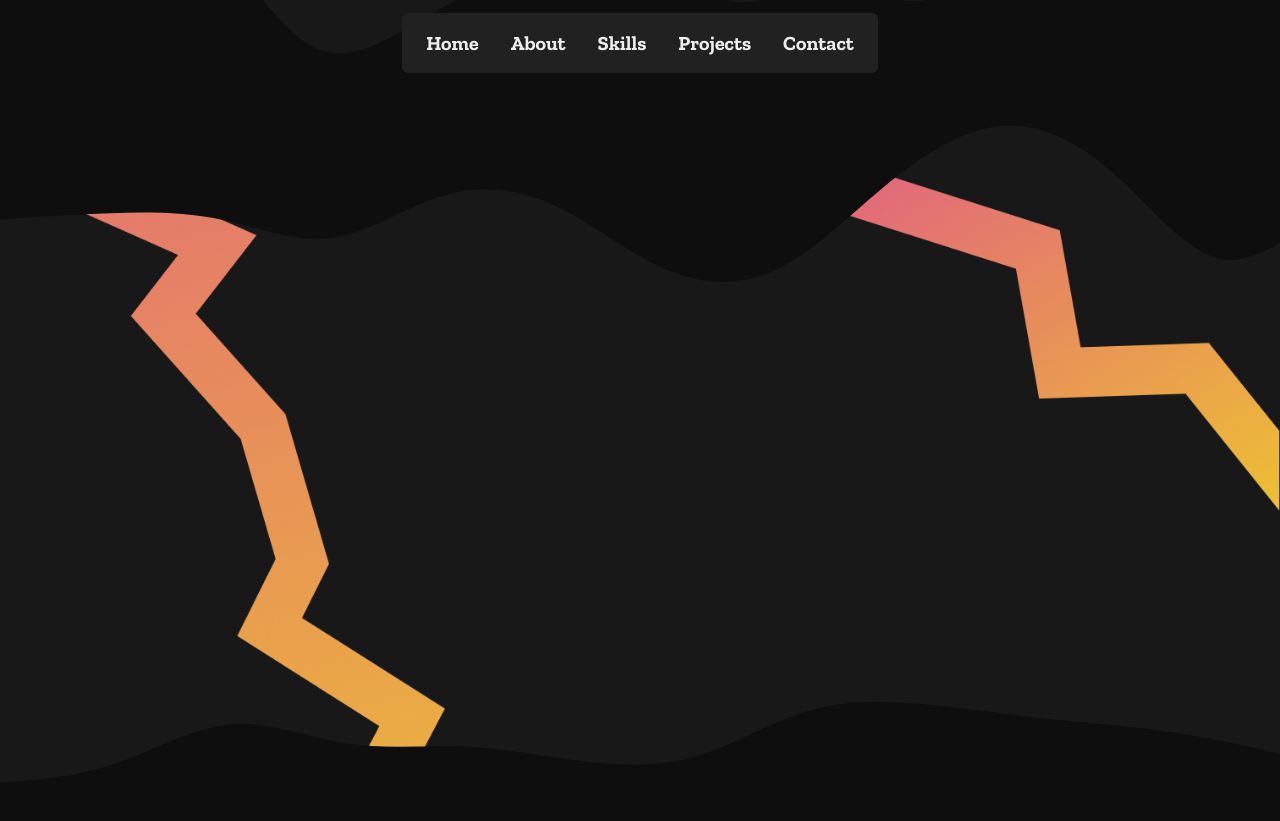
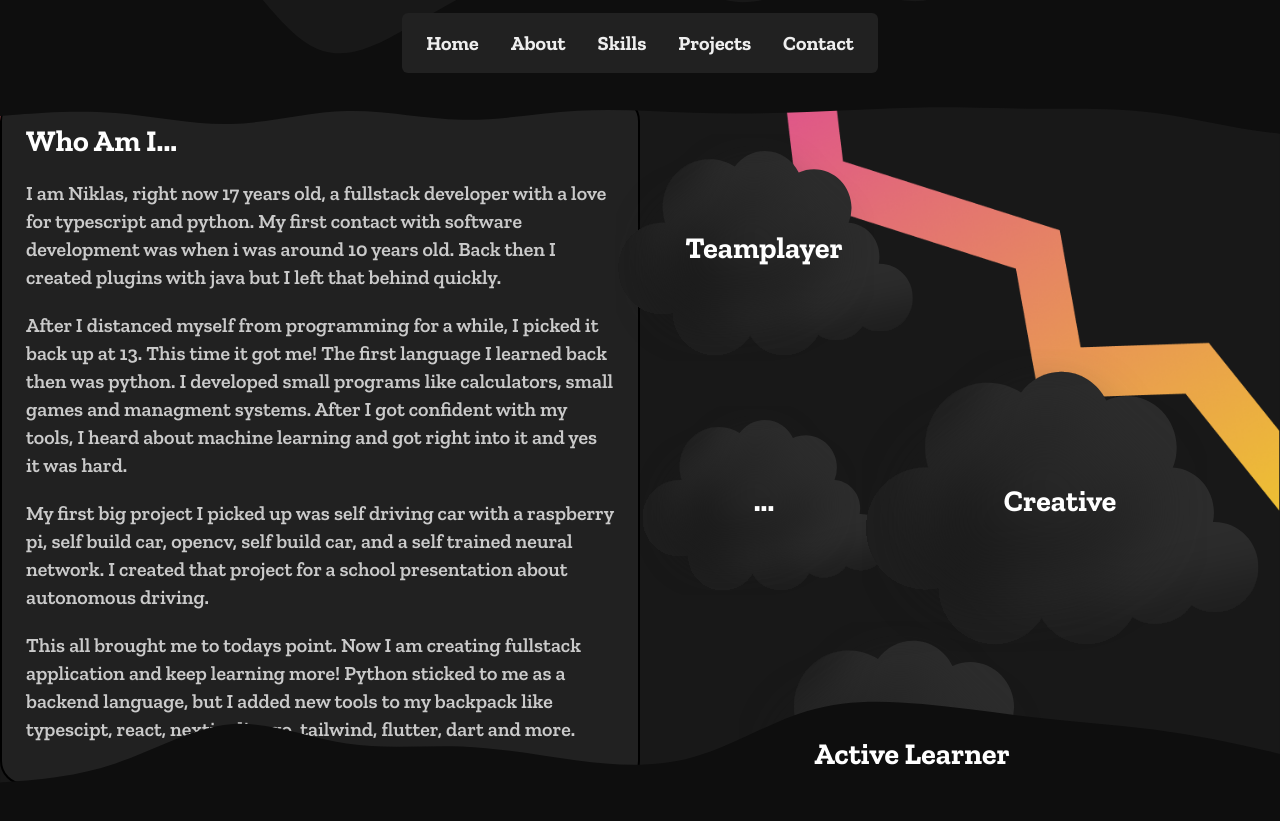
Before and after one commit to Niklas-dev/niklas-dev-portfolio, a Next.js app: page / in a window 1280 px wide. Shown: the part 711-1532 px from the top of the page. Built offline with nearby package versions, Linux system fonts and the light colour scheme.

Commit message:
added content to about page

```diff
--- a/src/app/(sections)/about/AboutSection.tsx
+++ b/src/app/(sections)/about/AboutSection.tsx
@@ -2,24 +2,106 @@ import React from "react";
 
 import "./../../../styles/about.css";
 
+const zilla_bold = Zilla_Slab({ subsets: ["latin"], weight: "700" });
+
+const zilla_semi = Zilla_Slab({ subsets: ["latin"], weight: "600" });
+
+import { Zilla_Slab } from "next/font/google";
+import SmallCloud from "@/components/SmallCloud";
+
 export default function AboutSection() {
   return (
     <section className="relative min-h-screen h-screen w-screen bg-[url('../../public/assets/background-portfolio-about.png')] bg-center bg-no-repeat bg-cover">
-      <div className="w-screen overflow-x-hidden">
+      <div className="w-screen overflow-x-hidden h-12 overflow-y-clip absolute top">
         <svg
+          className=""
           width="3000"
           height="300"
           viewBox="0 0 2000 200"
-          className=""
           xmlns="http://www.w3.org/2000/svg"
         >
           <path
-            d="m0 87 12.3-.8c12.4-.9 37-2.5 61.7-3.4 24.7-.8 49.3-.8 74 4.4 24.7 5.1 49.3 15.5 74 12 24.7-3.5 49.3-20.9 74-28.2 24.7-7.3 49.3-4.7 74 6.8 24.7 11.5 49.3 31.9 74.2 42.5 24.8 10.7 49.8 11.7 74.6-.5 24.9-12.1 49.5-37.5 74.2-57.6C617.7 42 642.3 27 667 24.8c24.7-2.1 49.3 8.5 74 30.2 24.7 21.7 49.3 54.3 74 58.5 24.7 4.2 49.3-20.2 74-33.8 24.7-13.7 49.3-16.7 74-7.5 24.7 9.1 49.3 30.5 74 45.5 24.7 15 49.3 23.6 74 6.5 24.7-17.2 49.3-60.2 74-64.9 24.7-4.6 49.3 29 74 36.4 24.7 7.3 49.3-11.7 74-10 24.7 1.6 49.3 24 74 38.1 24.7 14.2 49.3 20.2 74.2 5.5 24.8-14.6 49.8-50 74.6-61.1 24.9-11.2 49.5 1.8 74.2 10.5 24.7 8.6 49.3 13 74 25.5 24.7 12.5 49.3 33.1 74 39.5 24.7 6.3 49.3-1.7 74-14.7 24.7-13 49.3-31 74-44.8 24.7-13.9 49.3-23.5 61.7-28.4L2000 51V0H0Z"
+            d="m0 18 12.8-1c12.9-1 38.5-3 64.2-1 25.7 2 51.3 8 77 7.3 25.7-.6 51.3-8 77-8.6 25.7-.7 51.3 5.3 77 5.8 25.7.5 51.3-4.5 77-6 25.7-1.5 51.3.5 76.8 1.3 25.5.9 50.9.5 76.4-.5 25.5-1 51.1-2.6 76.8-3 25.7-.3 51.3.7 77 .9 25.7.1 51.3-.5 77 2.6C794.7 19 820.3 26 846 29c25.7 3 51.3 2 77 1.2 25.7-.9 51.3-1.5 77-4.2 25.7-2.7 51.3-7.3 77-10.7 25.7-3.3 51.3-5.3 77-6.5 25.7-1.1 51.3-1.5 77 .7 25.7 2.2 51.3 6.8 77 11.8 25.7 5 51.3 10.4 77 7.9 25.7-2.5 51.3-12.9 76.8-13.5 25.5-.7 50.9 8.3 76.4 8.6 25.5.4 51.1-8 76.8-12.3 25.7-4.3 51.3-4.7 77 0 25.7 4.7 51.3 14.3 77 17.3 25.7 3 51.3-.6 77-5.3 25.7-4.7 51.3-10.3 77-9.5 25.7.8 51.3 8.2 64.2 11.8L2000 30V0H0Z"
             fill="#0e0e0e"
           />
         </svg>
       </div>
-      <div className="w-screen overflow-x-hidden absolute bottom-0">
+      <div className="text-white z-10 flex flex-row justify-between h-full pt-8 pb-32 ">
+        <div className="w-1/2 flex flex-row justify-center items-center">
+          <div className="bg-primary rounded-3xl border-2 border-black h-[43rem] w-[40rem] p-6 flex flex-col gap-5">
+            <h1 className={`${zilla_bold.className} text-3xl`}>Who Am I...</h1>
+            <p className={`${zilla_semi.className} text-xl text-sectxtcolor`}>
+              I am Niklas, right now 17 years old, a fullstack developer with a
+              love for typescript and python. My first contact with software
+              development was when i was around 10 years old. Back then I
+              created plugins with java but I left that behind quickly.
+            </p>
+            <p className={`${zilla_semi.className} text-xl text-sectxtcolor`}>
+              After I distanced myself from programming for a while, I picked it
+              back up at 13. This time it got me! The first language I learned
+              back then was python. I developed small programs like calculators,
+              small games and managment systems. After I got confident with my
+              tools, I heard about machine learning and got right into it and
+              yes it was hard.
+            </p>
+            <p className={`${zilla_semi.className} text-xl text-sectxtcolor`}>
+              My first big project I picked up was self driving car with a
+              raspberry pi, self build car, opencv, self build car, and a self
+              trained neural network. I created that project for a school
+              presentation about autonomous driving.
+            </p>
+            <p className={`${zilla_semi.className} text-xl text-sectxtcolor`}>
+              This all brought me to todays point. Now I am creating fullstack
+              application and keep learning more! Python sticked to me as a
+              backend language, but I added new tools to my backpack like
+              typescipt, react, nextjs, django, tailwind, flutter, dart and
+              more.
+            </p>
+          </div>
+        </div>
+        <div className="w-1/2 pr-24 py-8 flex flex-col gap-16">
+          <div className="flex flex-row justify-start">
+            <div className="relative ">
+              <SmallCloud classes="scale-[1.2]" />
+              <div className="absolute top-0 h-full w-full  flex flex-row justify-center items-center">
+                <h3 className={`${zilla_bold.className} z-10 text-3xl `}>
+                  Teamplayer
+                </h3>
+              </div>
+            </div>
+          </div>
+          <div className="flex flex-row justify-between">
+            <div className="relative ">
+              <SmallCloud classes="scale-70" />
+              <div className="absolute top-0 h-full w-full  flex flex-row justify-center items-center">
+                <h3 className={`${zilla_bold.className} z-10 text-3xl `}>
+                  ...
+                </h3>
+              </div>
+            </div>
+            <div className="relative ">
+              <SmallCloud classes="scale-[1.6]" />
+              <div className="absolute top-0 h-full w-full  flex flex-row justify-center items-center">
+                <h3 className={`${zilla_bold.className} z-10 text-3xl `}>
+                  Creative
+                </h3>
+              </div>
+            </div>
+          </div>
+          <div className="flex flex-row justify-center">
+            <div className="relative ">
+              <SmallCloud classes="scale-[1.4]" />
+              <div className="absolute top-0 h-full w-full  flex flex-row justify-center items-center">
+                <h3 className={`${zilla_bold.className} z-10 text-3xl `}>
+                  Active Learner
+                </h3>
+              </div>
+            </div>
+          </div>
+        </div>
+      </div>
+
+      <div className="w-screen overflow-x-hidden absolute bottom-0 ">
         <svg
           className=" "
           width="3000"
@@ -33,7 +115,6 @@ export default function AboutSection() {
           />
         </svg>
       </div>
-      <div className="flex flex-row items-center pl-0 sm:pl-10 md:pl-28 lg:pl-28 xl:pl-72 text-white h-full w-full "></div>
     </section>
   );
 }
--- /dev/null
+++ b/src/components/SmallCloud.tsx
@@ -0,0 +1,80 @@
+import React from "react";
+
+export default function SmallCloud({ classes }: { classes: string }) {
+  return (
+    <svg
+      className={`${classes} -z-10`}
+      xmlns="http://www.w3.org/2000/svg"
+      width={248}
+      height={189}
+      fill="none"
+    >
+      <g filter="url(#a)">
+        <path
+          fill="#2C2C2C"
+          fillRule="evenodd"
+          d="M165.587 29.202c-4.503 0-8.784.976-12.655 2.734C147.806 21.306 137.147 14 124.828 14c-10.307 0-19.452 5.115-25.167 13.012-6.016-3.867-13.125-6.102-20.742-6.102-21.645 0-39.191 18.047-39.191 40.308 0 4.442.698 8.715 1.988 12.711a36.493 36.493 0 0 0-1.764-.042C19.544 73.887 3 90.902 3 111.892c0 20.989 16.544 38.005 36.952 38.005 2.864 0 5.653-.335 8.33-.97.438 19.431 15.88 35.053 34.88 35.073 12.305.013 23.13-6.52 29.361-16.403 5.763 9.822 16.238 16.389 28.206 16.389 12.162 0 22.784-6.783 28.484-16.873a26.648 26.648 0 0 0 14.738 4.435c9.13 0 17.215-4.606 22.176-11.683a26.644 26.644 0 0 0 14.551 4.313c15.09 0 27.322-12.582 27.322-28.101 0-15.52-12.232-28.101-27.322-28.101-.359 0-.718.007-1.074.021.41-1.936.626-3.947.626-6.01 0-14.969-11.38-27.204-25.727-28.053a32.946 32.946 0 0 0 2.437-12.485c0-17.81-14.037-32.247-31.353-32.247Z"
+          clipRule="evenodd"
+        />
+      </g>
+      <g filter="url(#b)">
+        <path
+          fill="#2C2C2C"
+          fillRule="evenodd"
+          d="M115.198 36.112c16.706 0 30.425 13.157 31.895 29.945l.354-.002c17.687 0 32.025 14.747 32.025 32.938 0 17.519-13.299 31.844-30.08 32.878-5.684 9.176-15.665 15.262-27.027 15.262a31.183 31.183 0 0 1-15.157-3.916c-7.454 5.921-16.8 9.444-26.946 9.444-24.365 0-44.118-20.316-44.118-45.376s19.753-45.376 44.118-45.376c1.224 0 2.436.052 3.634.152 3.116-14.834 15.947-25.949 31.302-25.949Z"
+          clipRule="evenodd"
+        />
+      </g>
+      <defs>
+        <filter
+          id="a"
+          width={275}
+          height={195}
+          x={3}
+          y={-11}
+          colorInterpolationFilters="sRGB"
+          filterUnits="userSpaceOnUse"
+        >
+          <feFlood floodOpacity={0} result="BackgroundImageFix" />
+          <feBlend in="SourceGraphic" in2="BackgroundImageFix" result="shape" />
+          <feColorMatrix
+            in="SourceAlpha"
+            result="hardAlpha"
+            values="0 0 0 0 0 0 0 0 0 0 0 0 0 0 0 0 0 0 127 0"
+          />
+          <feOffset dx={30} dy={-25} />
+          <feGaussianBlur stdDeviation={15.5} />
+          <feComposite in2="hardAlpha" k2={-1} k3={1} operator="arithmetic" />
+          <feColorMatrix values="0 0 0 0 0.116667 0 0 0 0 0.116667 0 0 0 0 0.116667 0 0 0 1 0" />
+          <feBlend in2="shape" result="effect1_innerShadow_207_409" />
+        </filter>
+        <filter
+          id="b"
+          width={215.327}
+          height={188.549}
+          x={0.144}
+          y={0.112}
+          colorInterpolationFilters="sRGB"
+          filterUnits="userSpaceOnUse"
+        >
+          <feFlood floodOpacity={0} result="BackgroundImageFix" />
+          <feBlend in="SourceGraphic" in2="BackgroundImageFix" result="shape" />
+          <feColorMatrix
+            in="SourceAlpha"
+            result="hardAlpha"
+            values="0 0 0 0 0 0 0 0 0 0 0 0 0 0 0 0 0 0 127 0"
+          />
+          <feOffset dx={30} dy={-25} />
+          <feGaussianBlur stdDeviation={30} />
+          <feComposite in2="hardAlpha" k2={-1} k3={1} operator="arithmetic" />
+          <feColorMatrix values="0 0 0 0 0.0833333 0 0 0 0 0.0833333 0 0 0 0 0.0833333 0 0 0 1 0" />
+          <feBlend in2="shape" result="effect1_innerShadow_207_409" />
+          <feGaussianBlur
+            result="effect2_foregroundBlur_207_409"
+            stdDeviation={18}
+          />
+        </filter>
+      </defs>
+    </svg>
+  );
+}
```
